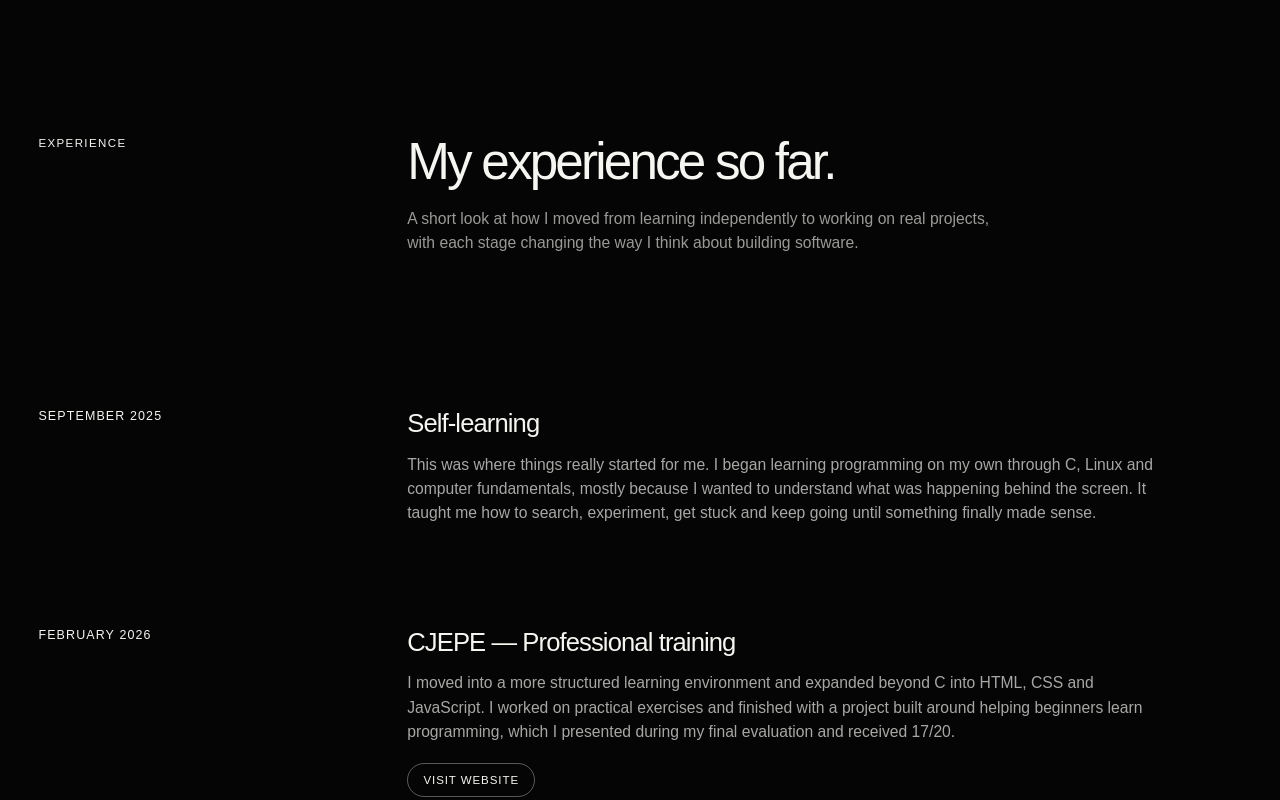
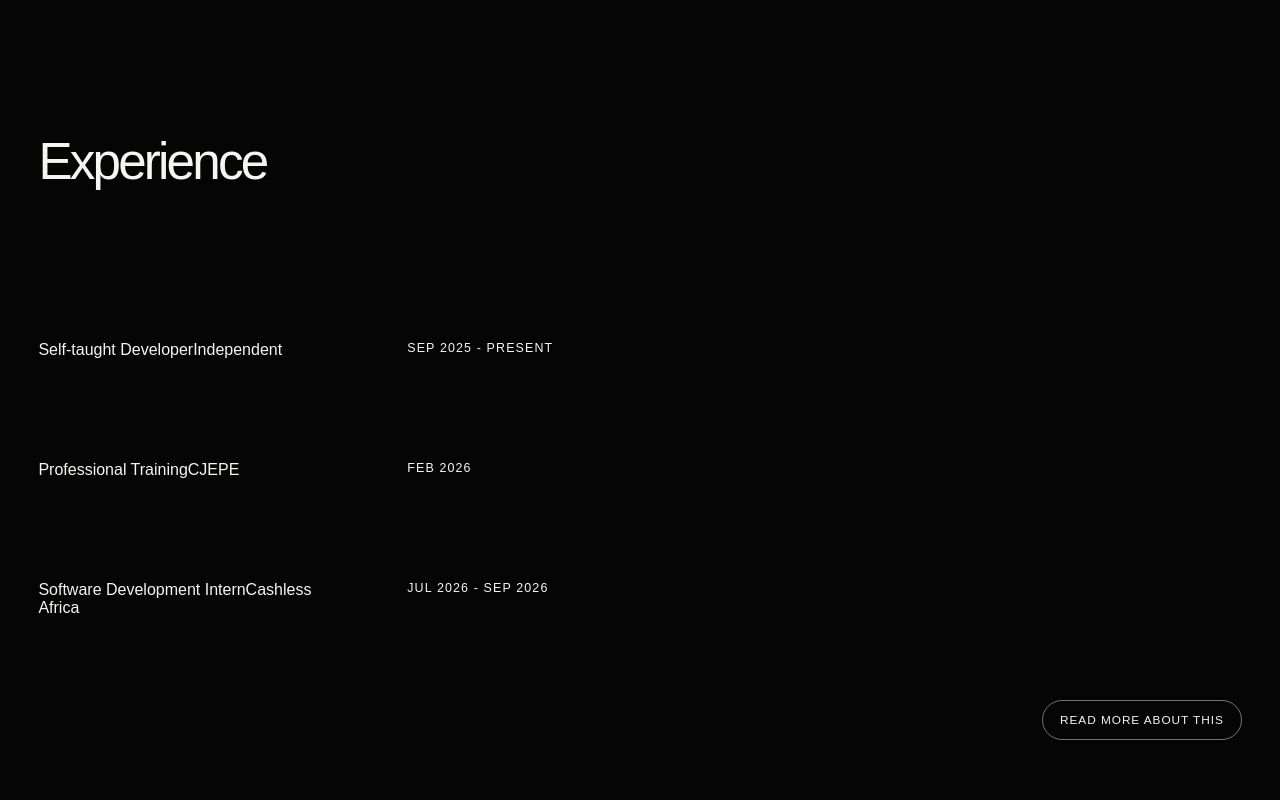
Before and after one commit to emma-dasilva-dev/emma-portfolio, a Next.js app: page / in a window 1280 px wide. Shown: the part 1540-2340 px from the top of the page. Built offline with nearby package versions, Linux system fonts and the light colour scheme.

Commit message:
Simplify experience section

```diff
--- a/src/components/sections/Experience.tsx
+++ b/src/components/sections/Experience.tsx
@@ -5,24 +5,21 @@ import { motion } from "motion/react";
 
 const experiences = [
   {
-    date: "September 2025",
-    title: "Self-learning",
-    body:
-      "This was where things really started for me. I began learning programming on my own through C, Linux and computer fundamentals, mostly because I wanted to understand what was happening behind the screen. It taught me how to search, experiment, get stuck and keep going until something finally made sense.",
+    role: "Self-taught Developer",
+    company: "Independent",
+    date: "Sep 2025 - Present",
   },
   {
-    date: "February 2026",
-    title: "CJEPE — Professional training",
+    role: "Professional Training",
+    company: "CJEPE",
+    date: "Feb 2026",
     href: "https://cjepebenin.site/",
-    body:
-      "I moved into a more structured learning environment and expanded beyond C into HTML, CSS and JavaScript. I worked on practical exercises and finished with a project built around helping beginners learn programming, which I presented during my final evaluation and received 17/20.",
   },
   {
-    date: "July 2026",
-    title: "Cashless Africa — Internship",
+    role: "Software Development Intern",
+    company: "Cashless Africa",
+    date: "Jul 2026 - Sep 2026",
     href: "https://cashlesshq.com/",
-    body:
-      "My internship was the point where I had to think beyond exercises and work with real product ideas. I built a hotel-management web application, worked on an event landing page and contributed to the architecture of a Smart Reminders system, which exposed me to product thinking, backend structure, user flows and reliability.",
   },
 ];
 
@@ -30,53 +27,45 @@ export default function Experience() {
   return (
     <section className="experience-section" id="experience">
       <motion.div
-        className="experience-heading"
+        className="experience-heading experience-heading-simple"
         initial={{ opacity: 0, y: 18 }}
         whileInView={{ opacity: 1, y: 0 }}
         viewport={{ once: true, amount: 0.65 }}
         transition={{ duration: 0.6, ease: [0.16, 1, 0.3, 1] }}
       >
-        <p className="section-kicker">Experience</p>
-        <div className="experience-intro">
-          <h2>My experience so far.</h2>
-          <p>
-            A short look at how I moved from learning independently to working
-            on real projects, with each stage changing the way I think about
-            building software.
-          </p>
-        </div>
+        <h2>Experience</h2>
       </motion.div>
 
-      <div className="experience-list">
+      <div className="experience-list experience-list-simple">
         {experiences.map((item, index) => (
           <motion.article
-            className="experience-item"
-            key={item.date}
-            initial={{ opacity: 0, y: 34 }}
+            className="experience-item experience-item-simple"
+            key={item.role + item.company}
+            initial={{ opacity: 0, y: 24 }}
             whileInView={{ opacity: 1, y: 0 }}
-            viewport={{ once: true, amount: 0.35 }}
+            viewport={{ once: true, amount: 0.4 }}
             transition={{
-              duration: 0.75,
-              delay: index * 0.06,
+              duration: 0.65,
+              delay: index * 0.05,
               ease: [0.16, 1, 0.3, 1],
             }}
           >
-            <p className="experience-date">{item.date}</p>
-            <div className="experience-copy">
-              <h3>{item.title}</h3>
-              <p>{item.body}</p>
-
+            <div className="experience-role-line">
+              <span className="experience-role">{item.role}</span>
               {"href" in item && item.href ? (
                 <a
+                  className="experience-company"
                   href={item.href}
                   target="_blank"
                   rel="noreferrer"
-                  className="experience-button"
                 >
-                  Visit website
+                  {item.company}
                 </a>
-              ) : null}
+              ) : (
+                <span className="experience-company">{item.company}</span>
+              )}
             </div>
+            <p className="experience-date">{item.date}</p>
           </motion.article>
         ))}
       </div>
```
